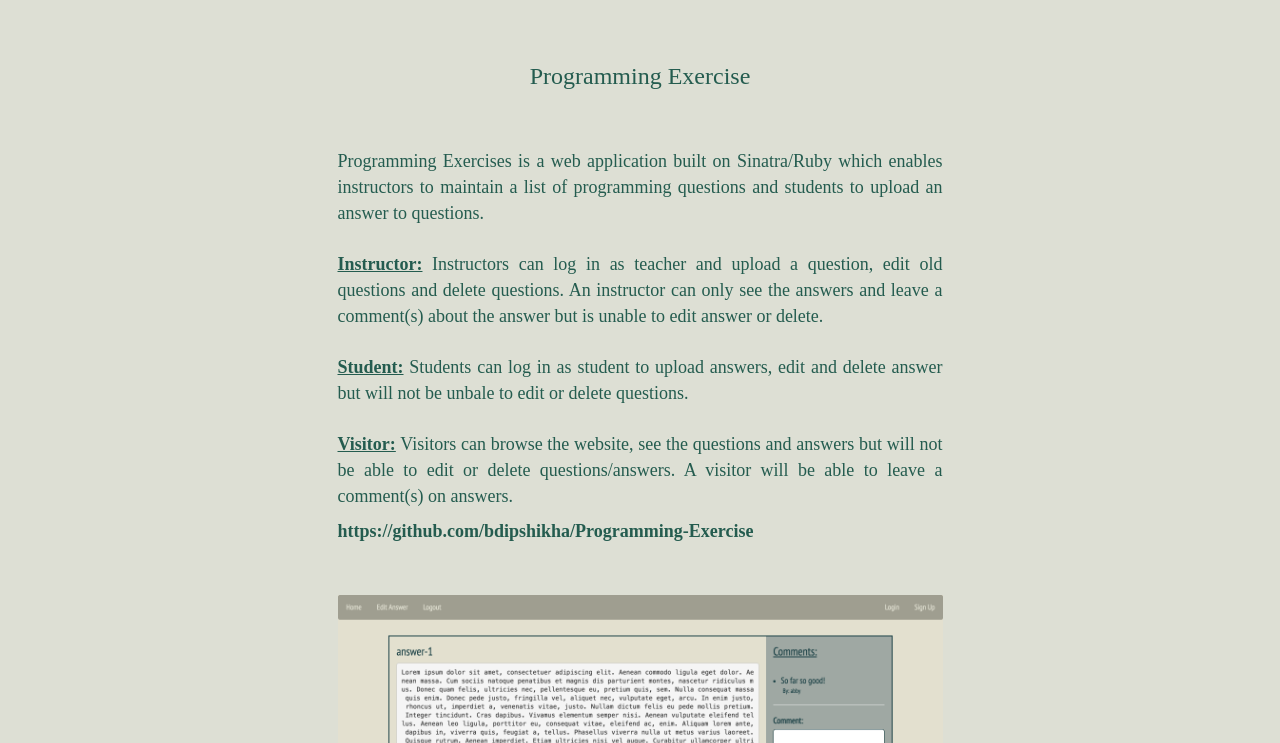
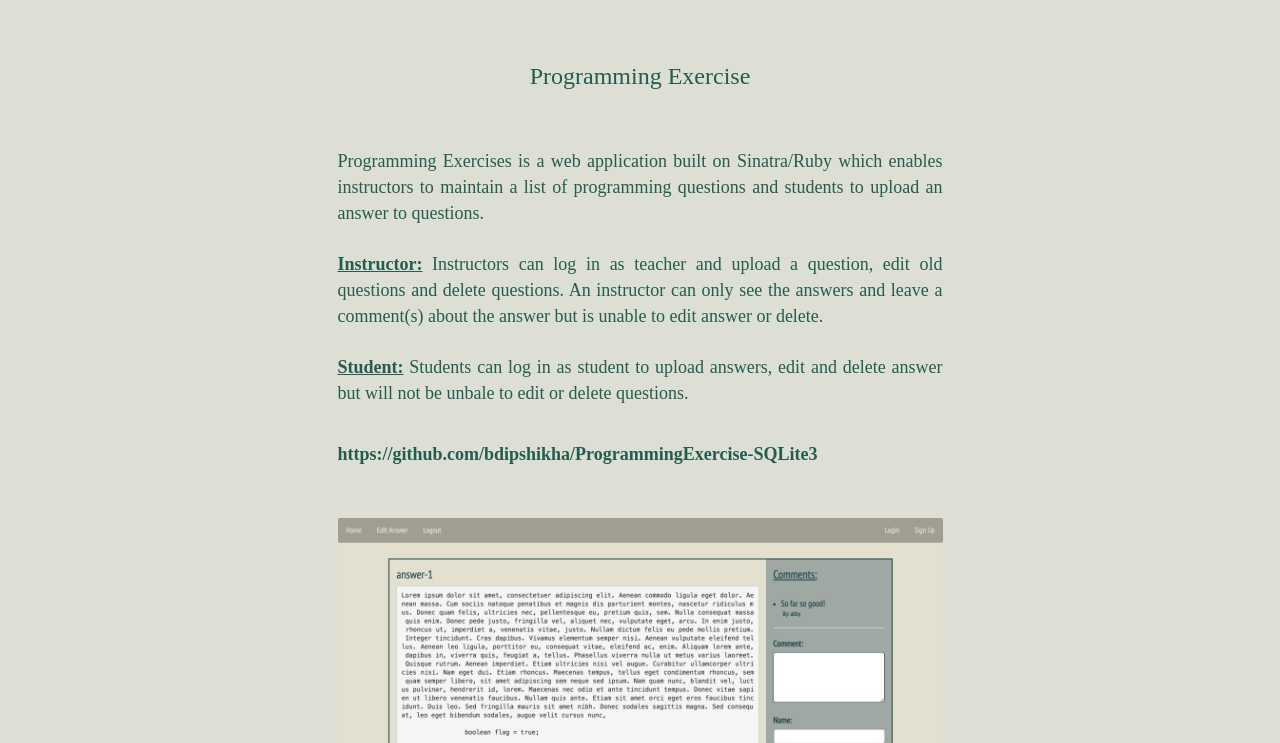
Before and after one commit to bdipshikha/My-Portfolio, a plain HTML site: page public/progExer.html in a window 1280 px wide. Shown: the part 57-800 px from the top of the page. Drawn offline with nearby package versions, Linux system fonts and the light colour scheme; files whose address does not match are found by name; a web font is replaced by a local one.

Commit message:
correction

```diff
--- a/public/progExer.html
+++ b/public/progExer.html
@@ -79,10 +79,8 @@
           <u><b>Instructor:</b></u> Instructors can log in as teacher and upload a question, edit old questions and delete questions. An instructor can only see the answers and leave a comment(s) about the answer but is unable to edit answer or delete.</br></br>
 
           <u><b>Student:</b></u> Students can log in as student to upload answers, edit and delete answer but will not be unbale to edit or delete questions.</br></br>
-
-          <u><b>Visitor:</b></u> Visitors can browse the website, see the questions and answers but will not be able to edit or delete questions/answers. A visitor will be able to leave a comment(s) on answers.
         </p>
-        <b>https://github.com/bdipshikha/Programming-Exercise</b>
+        <b>https://github.com/bdipshikha/ProgrammingExercise-SQLite3</b>
       </div>
     </div>
 
```
